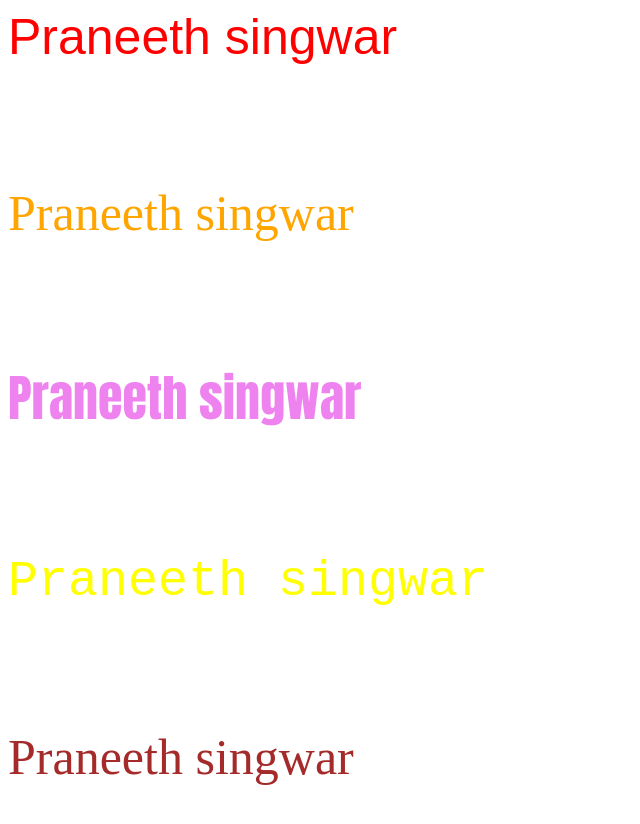
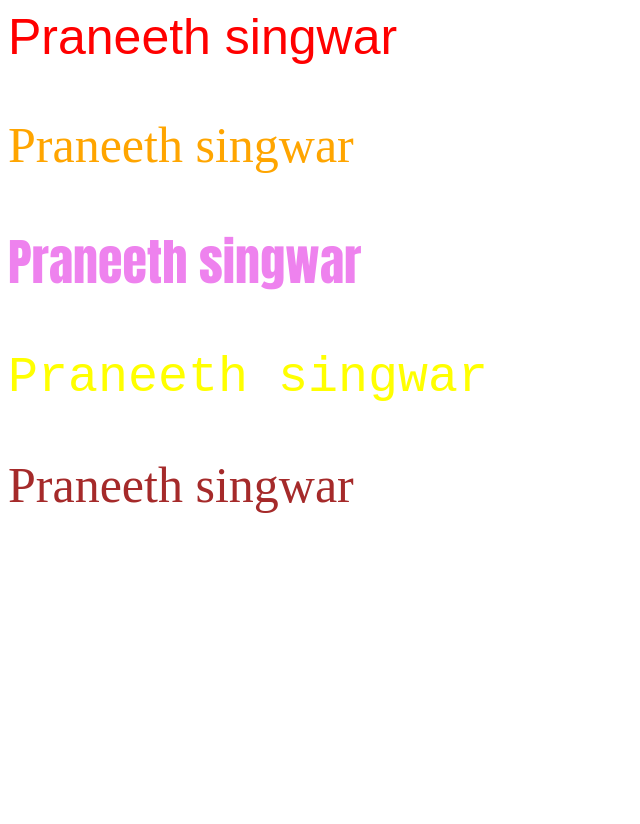
Before and after one commit to praneethsingwar/Frontend-html-praneeth, a plain HTML site: page ass-1.html in a window 1280 px wide. Shown: the whole page, without its empty margins (0-640 px from the left). After the commit the page ends 800 px from the top, so only its background shows below. Drawn offline with Linux system fonts and the light colour scheme.

Commit message:
Update ass-1.html-1q

```diff
--- a/ass-1.html
+++ b/ass-1.html
@@ -4,9 +4,9 @@
 <title>Different font styles and colors</title>
 </head>
 <body >
-<P style="color:red;font-family:arial;font-size:50px">Praneeth singwar</p><br>
-<P style="color:orange;font-family:zapfino;font-size:50px">Praneeth singwar</p><br>
-<p style="color:violet;font-family:impact;font-size:50px">Praneeth singwar</p><br>
-<p style="color:yellow;font-family:Monospace;font-size:50px">Praneeth singwar</p><br>
-<p style="color:brown;font-family:jokerman;font-size:50px">Praneeth singwar</p><br>
+<P style="color:red;font-family:arial;font-size:50px">Praneeth singwar</p>
+<P style="color:orange;font-family:zapfino;font-size:50px">Praneeth singwar</p>
+<p style="color:violet;font-family:impact;font-size:50px">Praneeth singwar</p>
+<p style="color:yellow;font-family:Monospace;font-size:50px">Praneeth singwar</p>
+<p style="color:brown;font-family:jokerman;font-size:50px">Praneeth singwar</p>
 </body>
```
